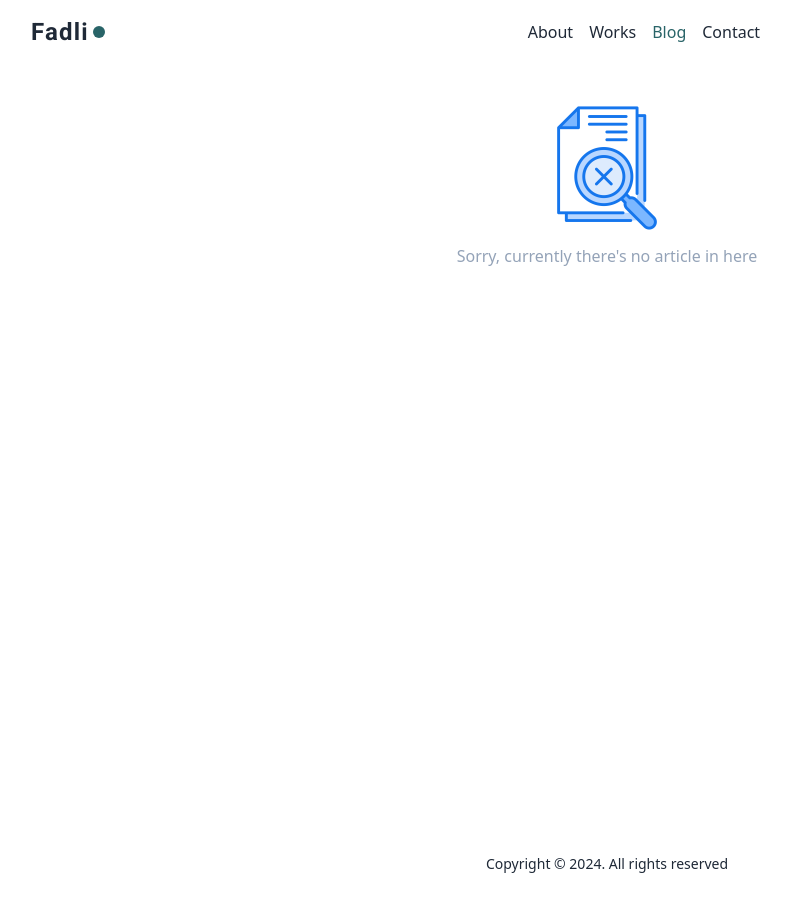
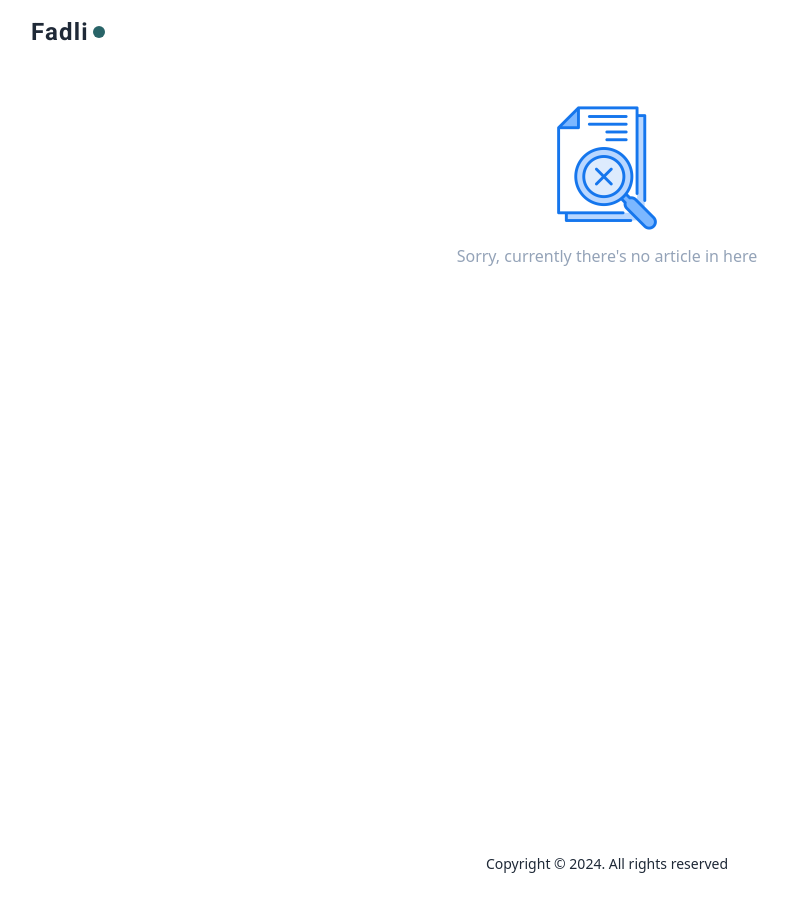
Before and after one commit to fadlirizaldy/portofolio, a Next.js app: page /blog in a window 1280 px wide. Shown: the whole page, without its empty margins (33-824 px from the left). Built offline with nearby package versions, Linux system fonts and the light colour scheme; some icons are missing.

Commit message:
fix: hamburger menu logic width

```diff
--- a/src/components/Navbar.tsx
+++ b/src/components/Navbar.tsx
@@ -15,18 +15,18 @@ const Navbar = () => {
   const router = useRouter();
   const [isShowMenu, setIsShowMenu] = useState(false);
   const [width, setWidth] = useState<number | null>(null);
-  // typeof window !== "undefined" ? window.innerWidth : 700
-  const handleResize = () => {
-    setWidth(window.innerWidth);
-  };
 
   useEffect(() => {
+    const handleResize = () => {
+      setWidth(window.innerWidth);
+    };
     if (typeof window !== "undefined") {
+      console.log("HADNLE RESI", window.innerWidth);
       window.addEventListener("resize", handleResize);
-      return () => {
-        window.removeEventListener("resize", handleResize);
-      };
     }
+    return () => {
+      window.removeEventListener("resize", handleResize);
+    };
   }, [width]);
 
   return (
@@ -34,7 +34,7 @@ const Navbar = () => {
       <div className="max-w-[1200px] w-[90%] mx-auto py-4 flex justify-center items-center sm:justify-between">
         <div
           className="flex justify-center absolute left-5 sm:hidden cursor-pointer transition-all"
-          onClick={() => setIsShowMenu(!isShowMenu)}
+          onClick={() => setIsShowMenu((prev) => !prev)}
         >
           <Icon icon={`${!isShowMenu ? "pajamas:hamburger" : "ic:round-close"}`} className="text-2xl" />
         </div>
@@ -44,7 +44,7 @@ const Navbar = () => {
         </div>
         <div
           className={`flex flex-col sm:flex-row absolute sm:static bg-white dark:bg-darkBg w-screen h-screen sm:h-fit sm:w-fit sm:py-0 py-6 top-16 -left-2 items-center gap-7 sm:gap-4 font-medium transition-all ${
-            width! < 640 && width !== null ? (isShowMenu ? "translate-x-2 opacity-100" : "opacity-0 pointer-events-none") : ""
+            width! < 640 ? (isShowMenu ? "translate-x-2 opacity-100" : "opacity-0 pointer-events-none") : ""
           }`}
         >
           <Link
```
